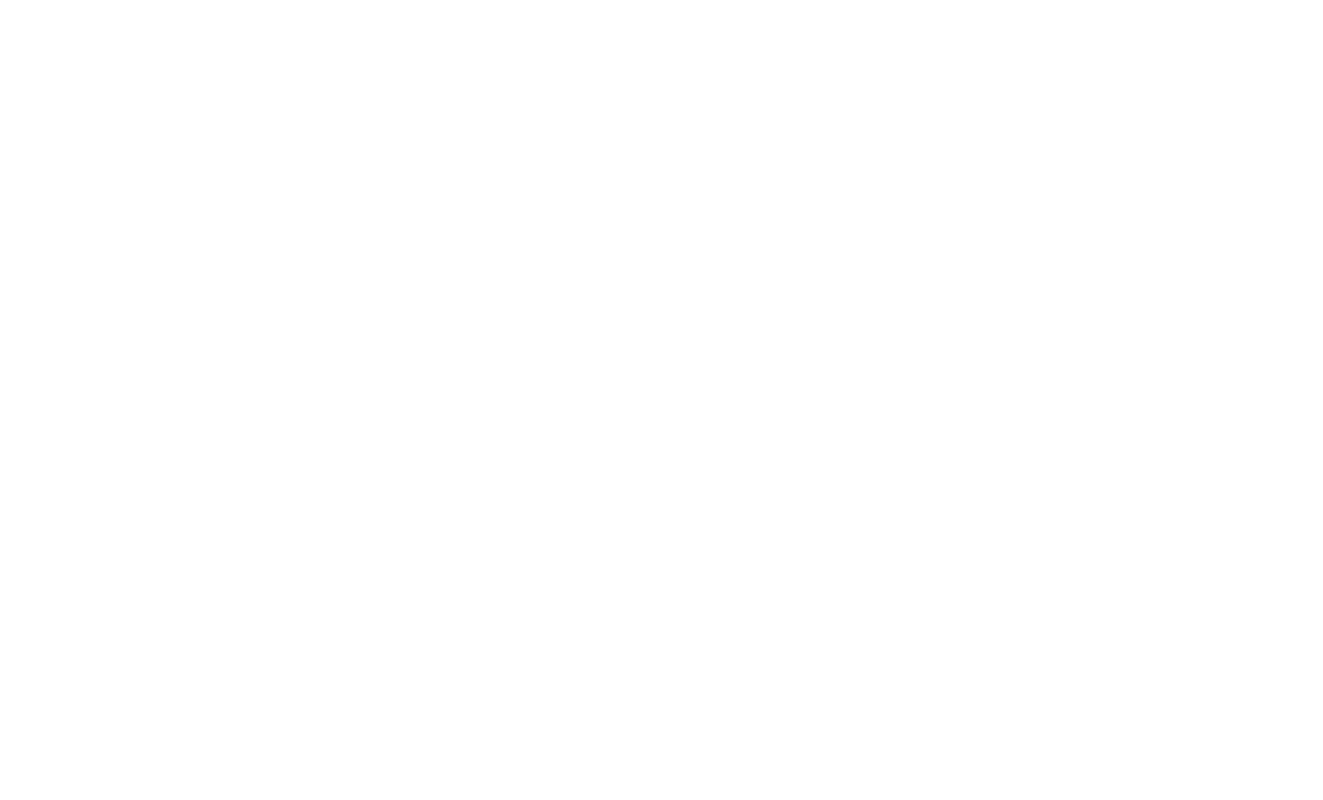
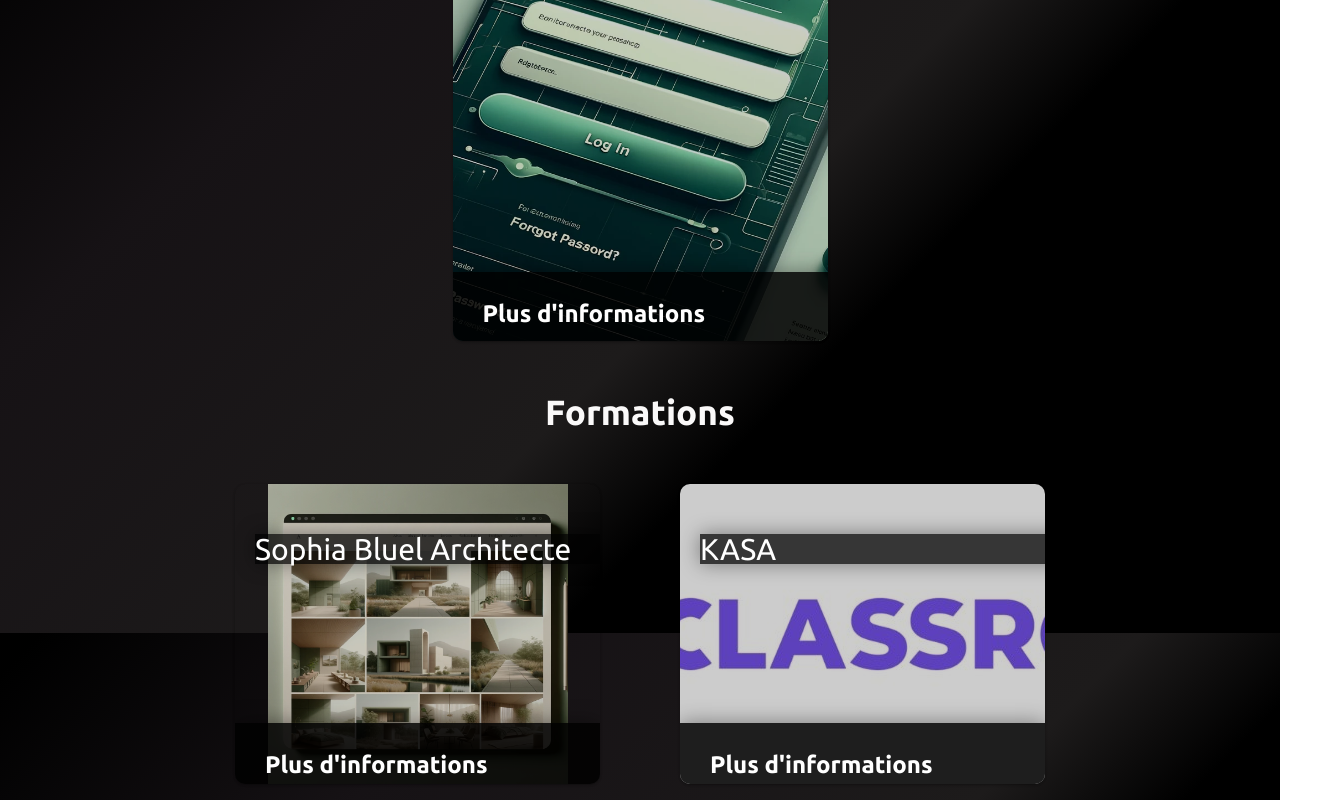
Before and after one commit to Soniadevpro/Sabbahi_Sonia_12_05022024, a React (Vite) app: page /projects in a window 1280 px wide. Shown: the part 967-1767 px from the top of the page, 1323 px wide, since content can reach past the window. Before the commit the page ends 800 px from the top, so only its background shows below. Built offline with nearby package versions, Linux system fonts and the light colour scheme.

Commit message:
Update courses

```diff
--- a/src/components/card/card.scss
+++ b/src/components/card/card.scss
@@ -17,25 +17,7 @@
   outline: none;
 }
 
-// html {
-//   font-family: "Roboto", sans-serif;
-//   font-size: 16px;
-//   font-smooth: auto;
-//   font-weight: 300;
-//   line-height: 1.5;
-//   color: #444;
-// }
-
-// body {
-//   position: relative;
-//   display: flex;
-//   align-items: center;
-//   justify-content: center;
-//   width: 100%;
-//   height: 100vh;
-// }
 .container-card {
-  display: flex;
   align-items: center;
   justify-content: center;
   width: 100%;
@@ -45,6 +27,8 @@
   h3 {
     color: rgb(250, 249, 249);
     font-size: 35px;
+    display: flex;
+    justify-content: center;
   }
 }
 .position-block {
@@ -151,3 +135,25 @@
     }
   }
 }
+@media (max-width: 1361px) {
+  .container-card {
+    margin-top: 50px;
+
+    flex-direction: column;
+    h3 {
+      color: rgb(250, 249, 249);
+      font-size: 35px;
+    }
+  }
+  .position-block {
+    flex-wrap: wrap;
+    justify-content: center;
+  }
+}
+.oc {
+  object-fit: none;
+}
+.image-block-courses {
+  height: 300px;
+  width: 300px;
+}
--- a/src/components/card/card.tsx
+++ b/src/components/card/card.tsx
@@ -3,7 +3,7 @@
 import kasaPic from '../../assets/DALL·E 2024-04-10 22.24.44 - Imagine a sleek and engaging web interface for a peer-to-peer lodging platform, with a coral color scheme dominating the design. The homepage is desig.webp';
 import sophiaPic from '../../assets/DALL·E 2024-04-10 22.26.49 - Envision a minimalist and elegant website design for an architect, featuring a color palette of green and beige. The homepage is structured to immedia.webp';
 import argetnPics from '../../assets/DALL·E 2024-04-10 22.20.33 - Imagine a sleek and modern user interface for a banking application login screen. The primary color scheme is shades of green, symbolizing security an.webp';
-
+import oc from "../../assets/logo-OpenClassRooms-COM-du-SITE-WEB-9.jpg"
 
 
 function Card() {
@@ -47,6 +47,31 @@
     </figure>
 
      </div>
+     <h3 >Formations</h3>
+     <div className="position-block">
+    <figure className="image-block-courses">
+      <h1>Sophia Bluel Architecte</h1>
+      <img src={sophiaPic} alt="" />
+      <figcaption>
+        <h2>Plus d'informations</h2>
+        <p>Expert React - Typescript </p>
+        <button>Github</button>
+        <button>Javascript</button>
+      </figcaption>
+    </figure>
+      <figure className="image-block-courses">
+      <h1>KASA</h1>
+      <img src={oc} alt="" className='oc'/>
+      <figcaption>
+      <h2>Plus d'informations</h2>
+        <p>Titre RNCP de niveau 5 - Bac+2.</p>
+        <button>Informations sur openclassrooms</button>
+
+      </figcaption>
+    </figure>
+
+
+     </div>
     </div>
   );
 }
```
